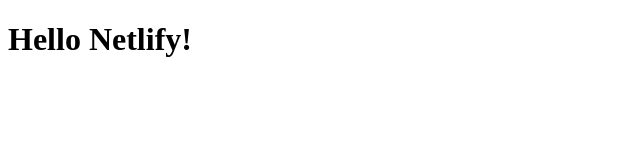
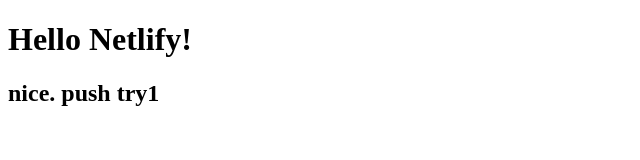
Before and after one commit to ThomasHofer28/netlify, a plain HTML site: page index.html in a window 1280 px wide. Shown: the whole page, without its empty margins (0-640 px from the left). Drawn offline with Linux system fonts and the light colour scheme.

Commit message:
try to push update to netlify

```diff
--- a/index.html
+++ b/index.html
@@ -7,6 +7,7 @@
 </head>
 <body>
     <h1>Hello Netlify!</h1>
+    <h2>nice. push try1</h2>
 
 </body>
 </html>
```
